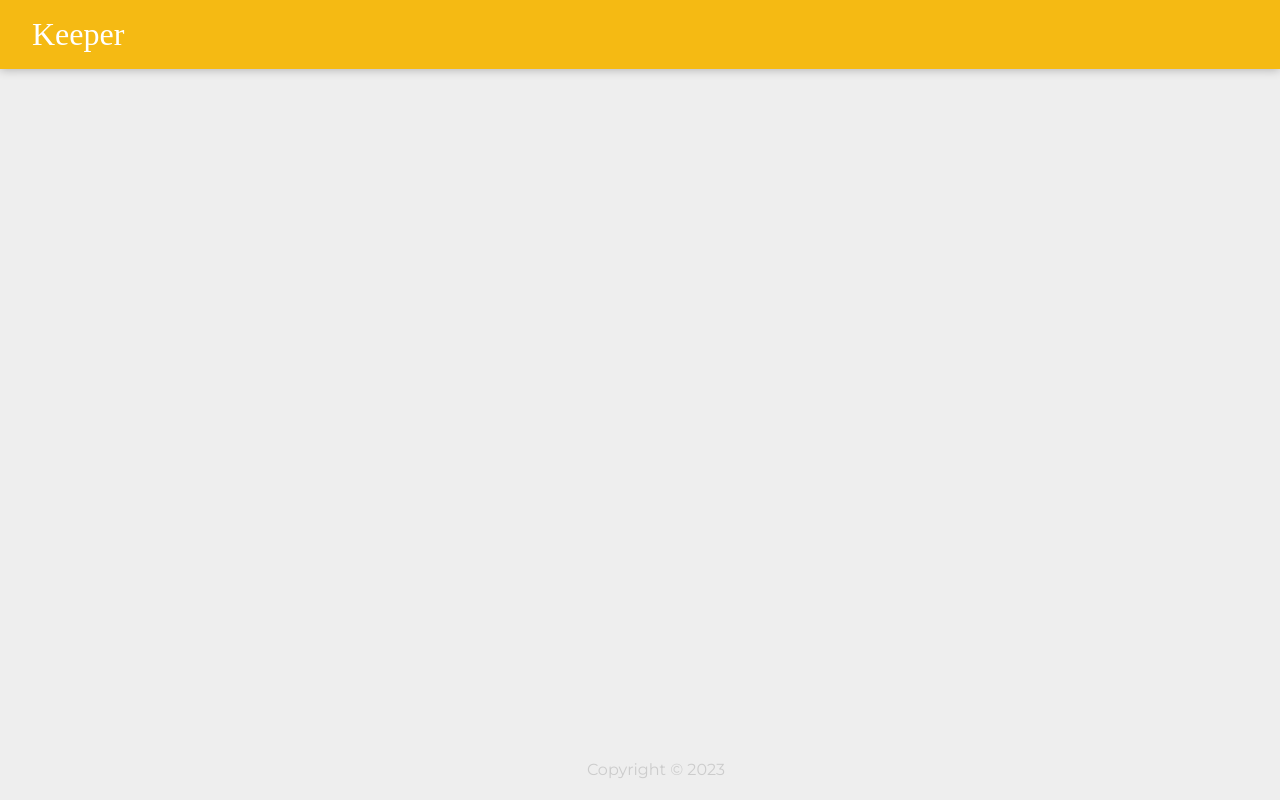
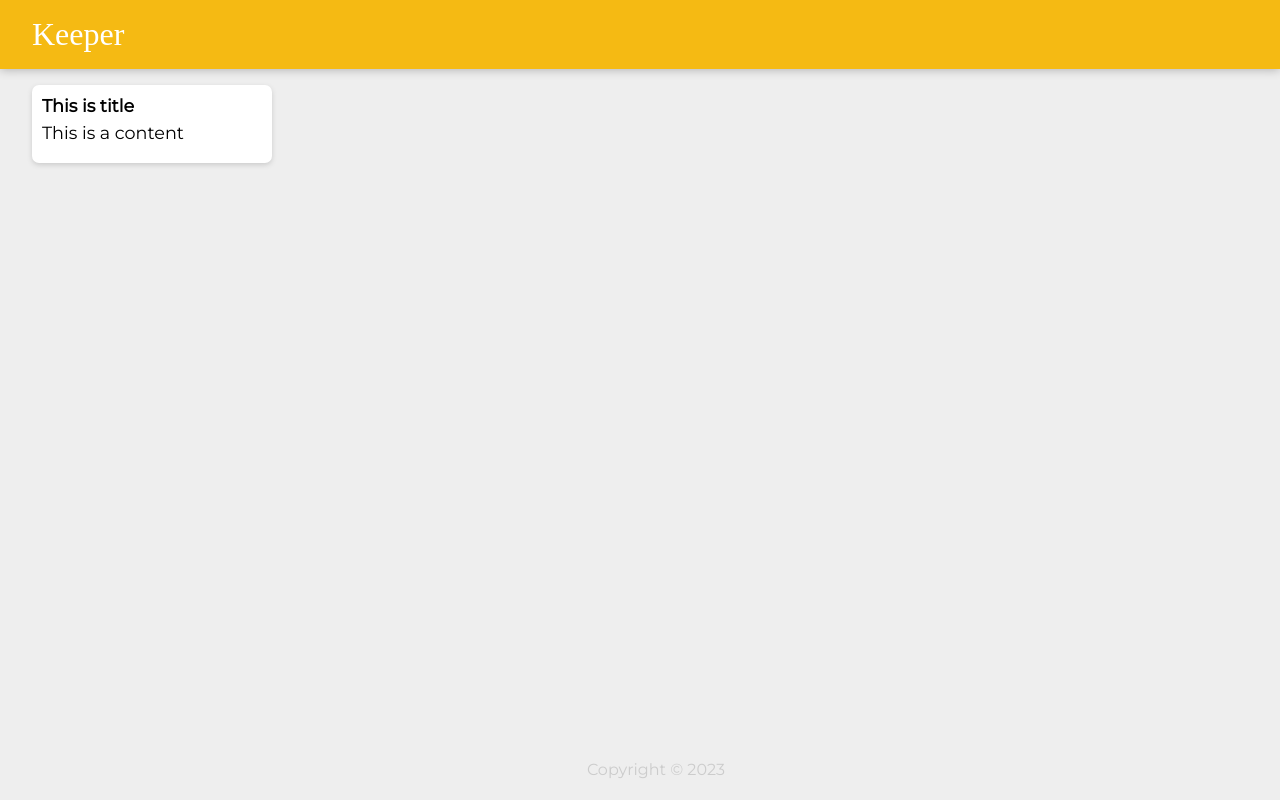
Before and after one commit to abdulrahmans0414/keeperApp, a React (Create React App) app: page / in a window 1280 px wide. Built offline with nearby package versions, Linux system fonts and the light colour scheme; a web font is replaced by a local one.

Commit message:
complete challenge Create a Note.jsx component to show a <div> element with a //<h1> for a title and a <p> for the content

```diff
--- a/src/components/App.jsx
+++ b/src/components/App.jsx
@@ -1,11 +1,13 @@
 import React from 'react'
 import Header from './Header'
 import Footer from './Footer'
+import Note from './Note'
 
 export default function App() {
   return (
     <div>
         <Header/>
+        <Note/>
         <Footer/>
     </div>
   )
--- /dev/null
+++ b/src/components/Note.jsx
@@ -0,0 +1,10 @@
+import React from 'react'
+
+export default function Note() {
+    return (
+        <div className='note'>
+            <h1>This is title </h1>
+            <p>This is a content</p>
+        </div>
+    )
+}
```
Also changed, not shown: src/index.js (+0 -8 lines).
